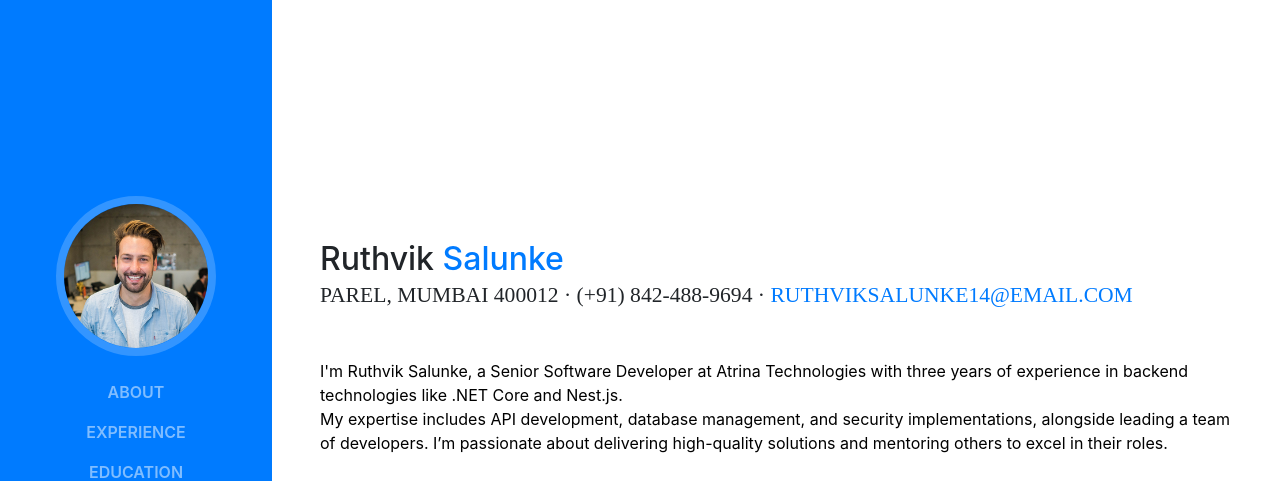
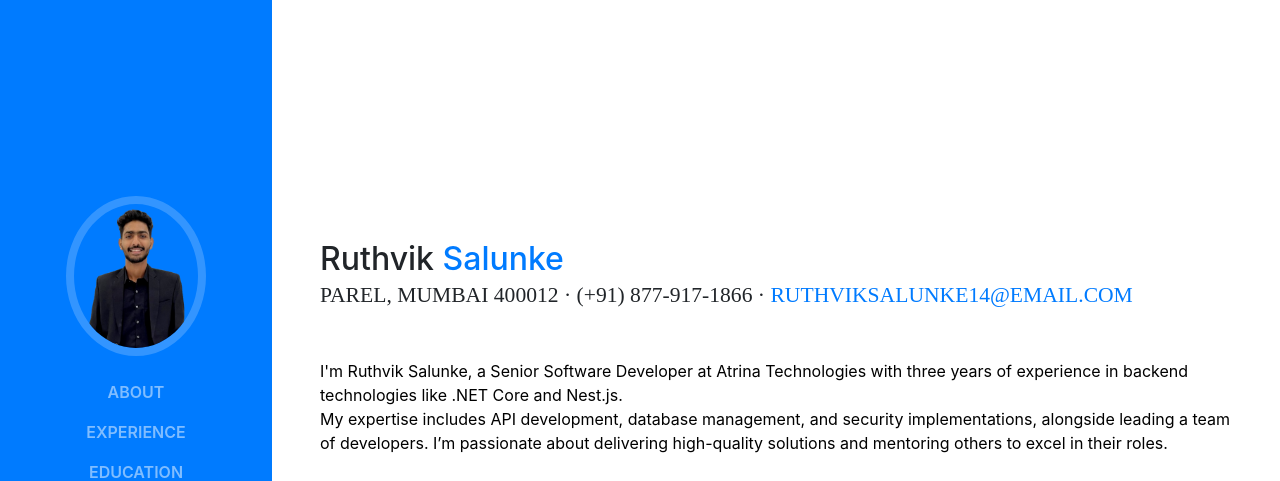
Before and after one commit to DevRuthvik/Portfolio, a website with bundled scripts: page index.html in a window 1280 px wide. Shown: the top 481 px of the page. Built offline with nearby package versions, Linux system fonts and the light colour scheme; a web font is replaced by a local one.

Commit message:
NIKHIL :: Profile Image Changes

```diff
--- a/index.html
+++ b/index.html
@@ -33,7 +33,7 @@
     <a class="navbar-brand js-scroll-trigger" href="#page-top">
       <span class="d-block d-lg-none">Ruthvik Salunke</span>
       <span class="d-none d-lg-block">
-        <img class="img-fluid img-profile rounded-circle mx-auto mb-2" src="ruthvik/profile.jpg" alt="">
+        <img class="img-fluid img-profile rounded-circle mx-auto mb-2" src="ruthvik/RuthvikSalunke.png" alt="">
       </span>
     </a>
     <button class="navbar-toggler" type="button" data-toggle="collapse" data-target="#navbarSupportedContent"
@@ -71,7 +71,7 @@
         <h2 class="mb-0"> Ruthvik
           <span class="text-primary">Salunke</span>
         </h2>
-        <div class="subheading mb-5"> Parel, Mumbai 400012 · (+91) 842-488-9694 ·
+        <div class="subheading mb-5"> Parel, Mumbai 400012 · (+91) 877-917-1866 ·
           <a href="mailto:name@email.com">ruthviksalunke14@email.com</a>
         </div>
         <p class="mb-5" style="color: black;">
@@ -308,7 +308,7 @@
         <ul class="fa-ul mb-0">
           <li>
             <i class="fa-li fa fa-trophy text-warning"></i>
-            <h5>Dedication to success award</h5> <br />
+            <h5>Dedication to success award (Aug 2024) </h5> <br />
             <img style="width: 300px;" src="ruthvik/Ruthvik.png" alt="Icon" class="customise_icon">
           </li>
 
```
Also changed, not shown: ruthvik/RuthvikSalunke copy.png (added), ruthvik/RuthvikSalunke.png (added), 1 other file.
